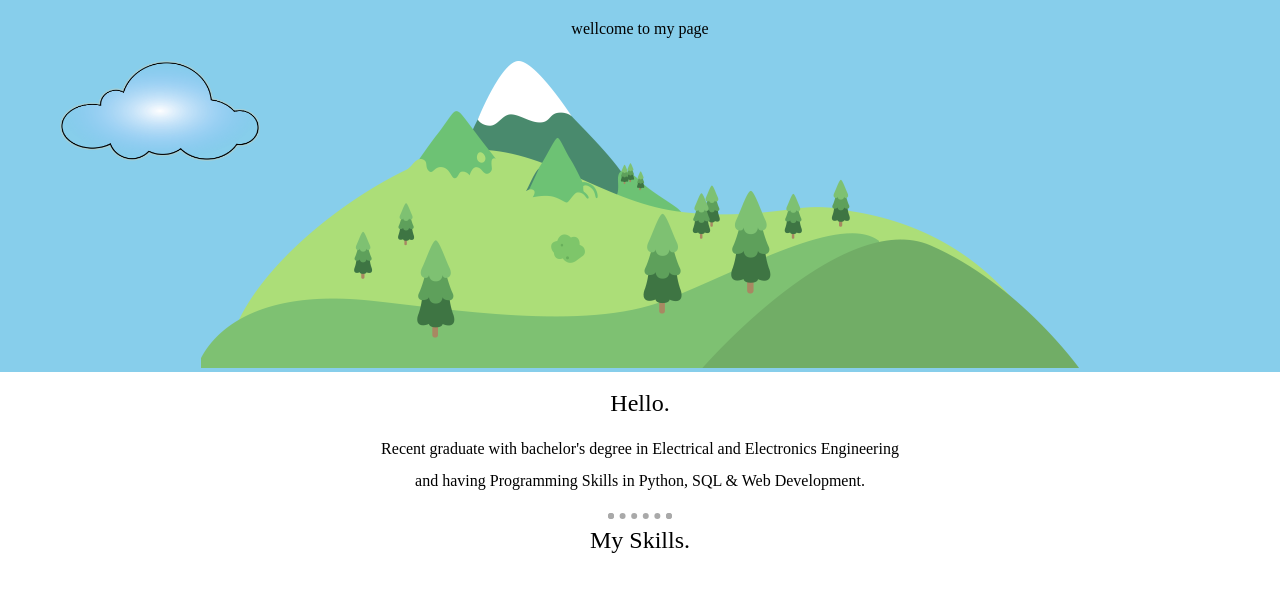
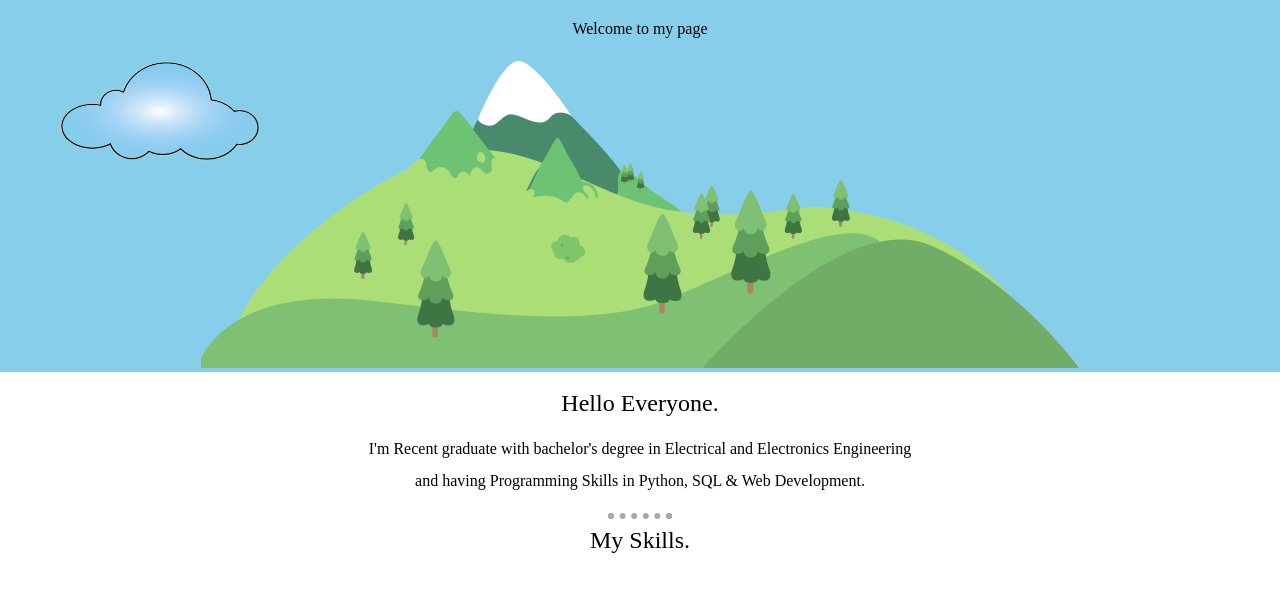
Before and after one commit to Kalyan8121/KalyanInfo, a plain HTML site: page index.html in a window 1280 px wide. Shown: the part 184-800 px from the top of the page. Drawn offline with Linux system fonts and the light colour scheme.

Commit message:
Update index.html

```diff
--- a/index.html
+++ b/index.html
@@ -11,7 +11,7 @@
     <div class="top">
      <img class="cloud1" src="images/cloudclipart.png" alt="clouds-img">
       <h1>I'm Kalyan</h1>
-      <p>wellcome to my page</p>
+      <p>Welcome to my page</p>
       <img class="cloud2" src="images/cloudclipart.png" alt="clouds-img">
       <img class="mountain8" src="images/mountain8.png" alt="mountains-img">
     </div>
@@ -19,8 +19,8 @@
     <div class="middle-container">
       <div class="profile">
         <img src="" alt="">
-        <h2>Hello.</h2>
-        <p class="para">Recent graduate with bachelor's degree in Electrical and Electronics Engineering <br>and having Programming Skills in Python, SQL & Web Development.</p>
+        <h2>Hello Everyone.</h2>
+        <p class="para">I'm Recent graduate with bachelor's degree in Electrical and Electronics Engineering <br>and having Programming Skills in Python, SQL & Web Development.</p>
       </div>
       <hr>
       <div class="skills">
```
